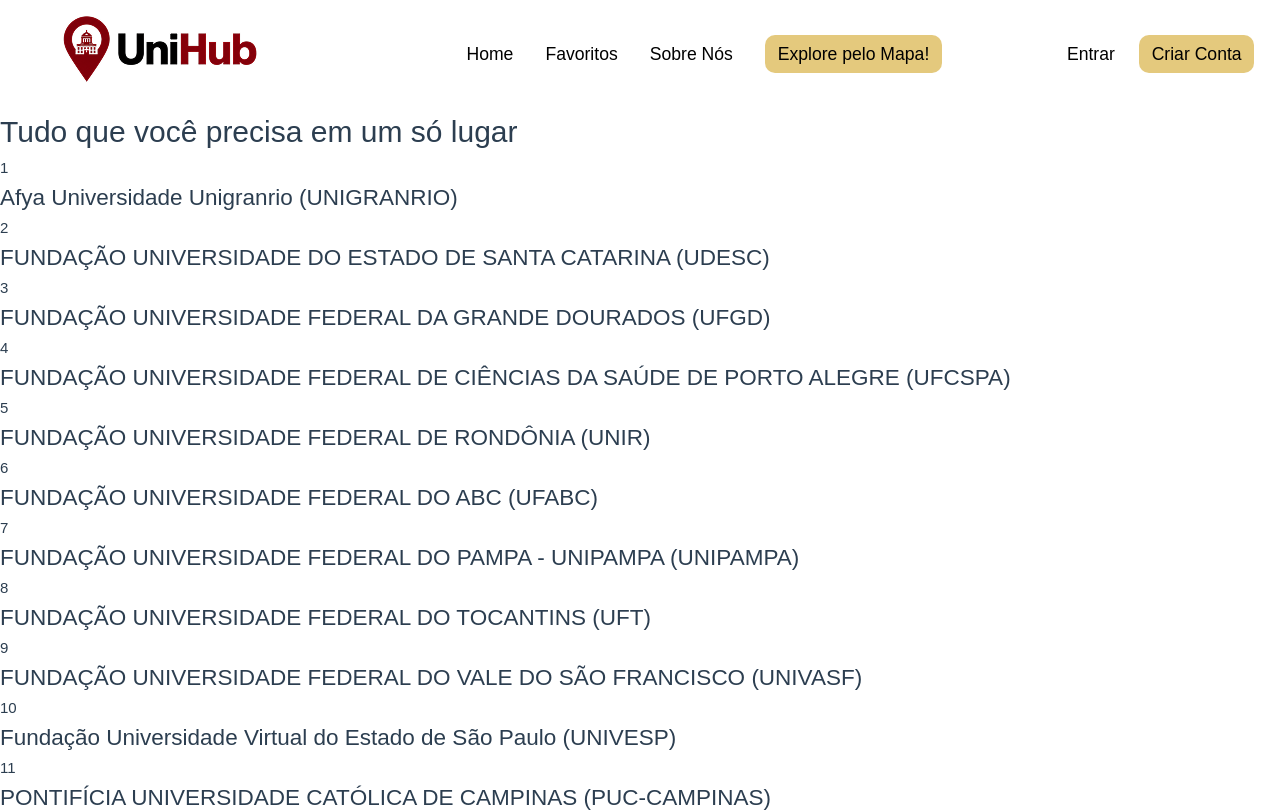
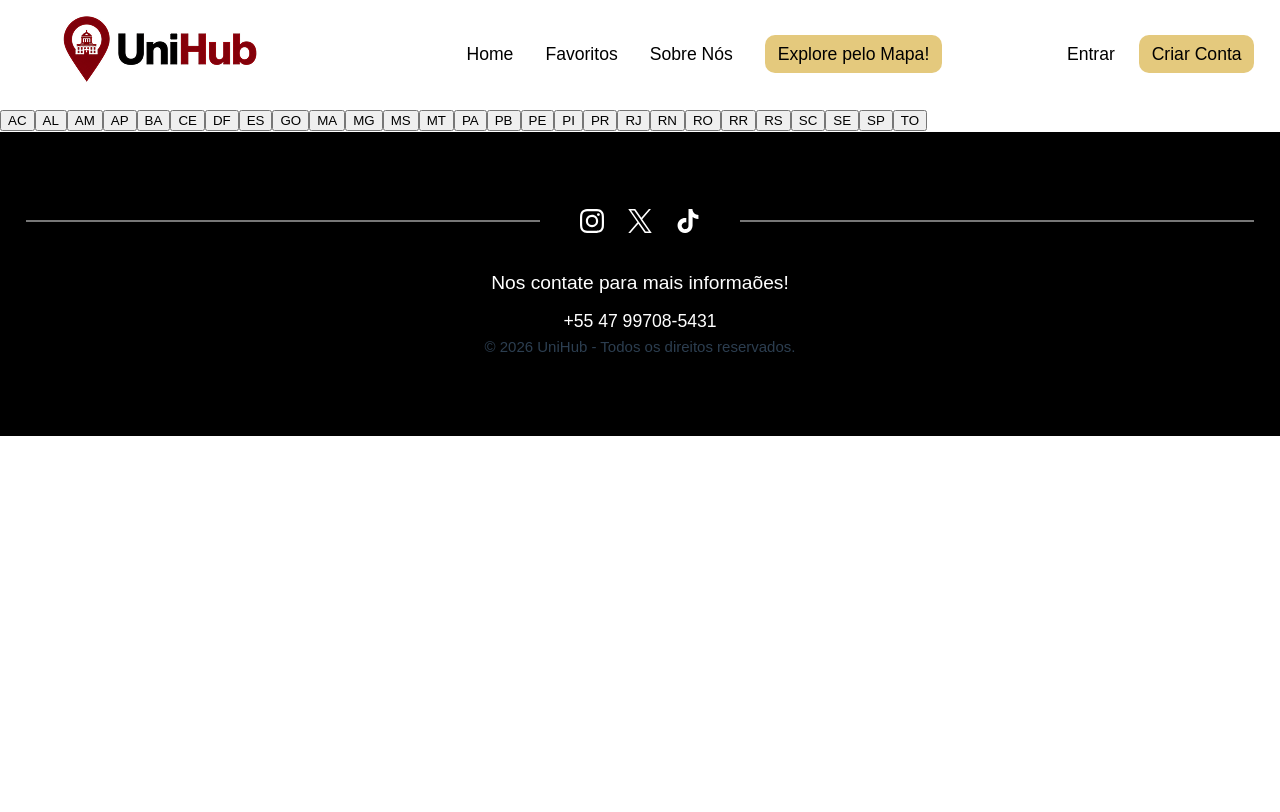
Before and after one commit to Hackathon-UniHub/Hackathon, a Vue app: page /universidadesfiltro in a window 1280 px wide. Shown: the top 812 px of the page. Built offline with nearby package versions, Linux system fonts and the light colour scheme; a web font is replaced by a local one.

Commit message:
função filtro

```diff
--- a/src/components/paginaFiltro/paginaFiltroCard.vue
+++ b/src/components/paginaFiltro/paginaFiltroCard.vue
@@ -1,37 +1,14 @@
 <script setup>
-//import { addCarrinho } from '@/utils/cartUtils'
-//import { toggleFavorito, isFavorito } from '@/utils/favoritosUtils'
-//import { formataPreco } from '@/utils/currencyUtils'
 
-const props = defineProps(['id', 'nome', 'sigla', 'municipio', 'uf', 'categoria', 'situacao', 'site', 'rating'])
-console.log(props.id)
-
-//function adicionarAoCarrinho() {
-//  addCarrinho(props.id, 1)
-//}
-
-//function favoritar() {
-//  toggleFavorito(props.id)
-//}
+defineProps(['id', 'nome', 'sigla', 'municipio', 'uf', 'categoria', 'situacao', 'site', 'rating'])
 </script>
 
 <template>
-  <div class="container">
-    {{ props.id }}
+  <div>
     <h2>{{ nome }}</h2>
-      <p>{{  }}</p>
-      <h3>{{  }}</h3>
-      <!--
-        <div class="botoes">
-          <button class="btn-carrinho" @click="adicionarAoCarrinho">Adicionar ao Carrinho</button>
-          <button class="btn-favorito" @click="favoritar">
-            <font-awesome-icon :icon="isFavorito(id) ? 'fas fa-heart' : 'far fa-heart'" />
-          </button>
-        </div>
-        -->
+    <p>{{ sigla }} — {{ municipio }}</p>
+    <p>{{ categoria }}</p>
+    <p>Nota: {{ rating }}</p>
+    <a v-if="site" :href="site" target="_blank">Ver site</a>
   </div>
 </template>
-
-<style scoped>
-
-</style>
--- a/src/components/paginaFiltro/paginaFiltroList.vue
+++ b/src/components/paginaFiltro/paginaFiltroList.vue
@@ -1,12 +1,48 @@
 <script setup>
+import { ref, computed } from 'vue'
 import paginaFiltroCard from './paginaFiltroCard.vue'
-import universidades from '@/data/universidades.js'
-console.log(universidades)
+import { getEstados, filtrar } from '@/utils/filtroUtils.js'
+
+const estadoAtivo = ref('')
+
+const pesquisa = ref('')
+
+const estados = getEstados()
+
+const universidades = computed(() => filtrar(estadoAtivo.value, pesquisa.value))
+
+function selecionarEstado(uf) {
+  if (estadoAtivo.value === uf) {
+    estadoAtivo.value = ''
+    pesquisa.value = ''
+  } else {
+    estadoAtivo.value = uf
+    pesquisa.value = ''
+  }
+}
 </script>
 
 <template>
-  <h1>Tudo que você precisa em um só lugar</h1>
-  <div class="lista-produtos">
+
+  <div>
+    <button
+      v-for="uf in estados"
+      :key="uf"
+      @click="selecionarEstado(uf)"
+    >
+      {{ uf }}
+    </button>
+  </div>
+
+  <div v-if="estadoAtivo">
+    <input
+      v-model="pesquisa"
+      type="text"
+      placeholder="Pesquise por universidades..."
+    />
+  </div>
+
+  <div v-if="estadoAtivo">
     <paginaFiltroCard
       v-for="universidade in universidades"
       :key="universidade.id"
@@ -22,5 +58,3 @@
     />
   </div>
 </template>
-
-<style scoped></style>
--- a/src/utils/filtroUtils.js
+++ b/src/utils/filtroUtils.js
@@ -0,0 +1,13 @@
+import universidades from '@/data/universidades.js'
+
+export function getEstados() {
+  const estados = universidades.map(e => e.uf)
+  const semRepetir = [...new Set(estados)]
+  return semRepetir.sort()
+}
+
+export function filtrar(uf, pesquisa) {
+  return universidades
+  .filter(e => e.uf === uf)
+  .filter(e => e.nome.toLowerCase().includes(pesquisa.toLowerCase()))
+}
```
